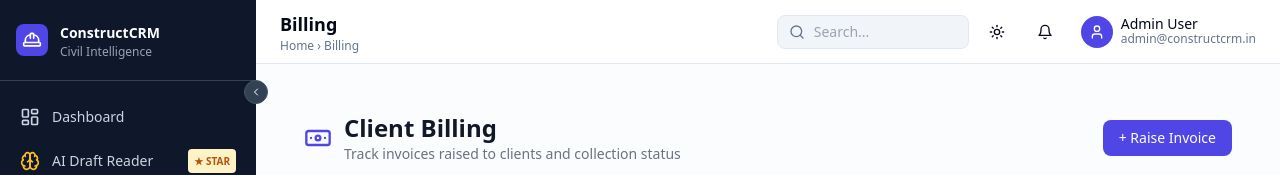
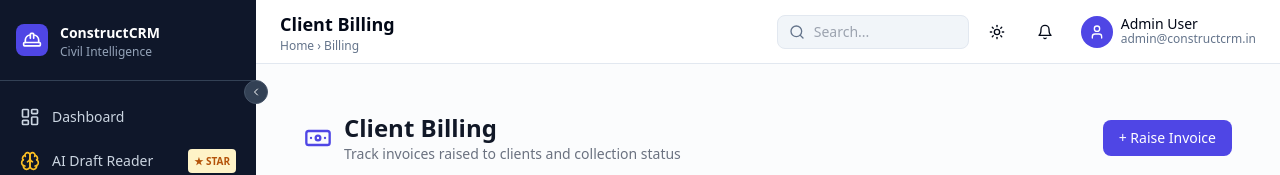
Before and after one commit to pradhap99/constructcrm, a Next.js app in the folder frontend/: page /billing in a window 1280 px wide. Shown: the top 175 px of the page. Built offline with nearby package versions, Linux system fonts and the light colour scheme.

Commit message:
Improve Header with dynamic page titles based on current route
https://claude.ai/code/session_01K52XCwrazMzTTtNHu4N3PA

```diff
--- a/frontend/src/components/layout/Header.tsx
+++ b/frontend/src/components/layout/Header.tsx
@@ -5,23 +5,45 @@ import { Sun, Moon, Bell, Search, User } from 'lucide-react'
 import { useTheme } from 'next-themes'
 import { Button } from '@/components/ui/button'
 
-const breadcrumbMap: Record<string, string> = {
+// Exact-path matches take priority; base-route fallback used for everything else.
+const EXACT_TITLE_MAP: Record<string, string> = {
   '/dashboard': 'Dashboard',
   '/ai-reader': 'AI Draft Reader',
   '/projects': 'Projects',
   '/leads': 'Leads',
   '/indents': 'Indents / Purchase Requests',
+  '/indents/new': 'Create Indent',
   '/rfq': 'RFQ Management',
-  '/vendors': 'Vendors',
+  '/vendors': 'Vendor Management',
   '/purchase-orders': 'Purchase Orders',
-  '/grn': 'Goods Receipt Notes',
+  '/grn': 'GRN & 3-Way Match',
   '/invoices': 'Invoices',
   '/dpr': 'Daily Progress Reports',
   '/boq': 'Bill of Quantities',
   '/submittals': 'Submittals',
   '/change-orders': 'Change Orders',
-  '/billing': 'Billing',
+  '/billing': 'Client Billing',
   '/analytics': 'Analytics',
+}
+
+// Fallback: resolve by base segment only (handles dynamic routes like /indents/[id])
+const BASE_TITLE_MAP: Record<string, string> = {
+  dashboard: 'Dashboard',
+  'ai-reader': 'AI Draft Reader',
+  projects: 'Projects',
+  leads: 'Leads',
+  indents: 'Indents / Purchase Requests',
+  rfq: 'RFQ Management',
+  vendors: 'Vendor Management',
+  'purchase-orders': 'Purchase Orders',
+  grn: 'GRN & 3-Way Match',
+  invoices: 'Invoices',
+  dpr: 'Daily Progress Reports',
+  boq: 'Bill of Quantities',
+  submittals: 'Submittals',
+  'change-orders': 'Change Orders',
+  billing: 'Client Billing',
+  analytics: 'Analytics',
 }
 
 export function Header() {
@@ -29,8 +51,11 @@ export function Header() {
   const { theme, setTheme } = useTheme()
 
   const segments = pathname.split('/').filter(Boolean)
-  const baseRoute = '/' + segments[0]
-  const title = breadcrumbMap[baseRoute] ?? 'ConstructCRM'
+  // Try exact path first, then base-segment fallback, then generic fallback
+  const title =
+    EXACT_TITLE_MAP[pathname] ??
+    BASE_TITLE_MAP[segments[0]] ??
+    'ConstructCRM'
 
   return (
     <header className="flex items-center justify-between h-16 px-6 border-b bg-background">
```
